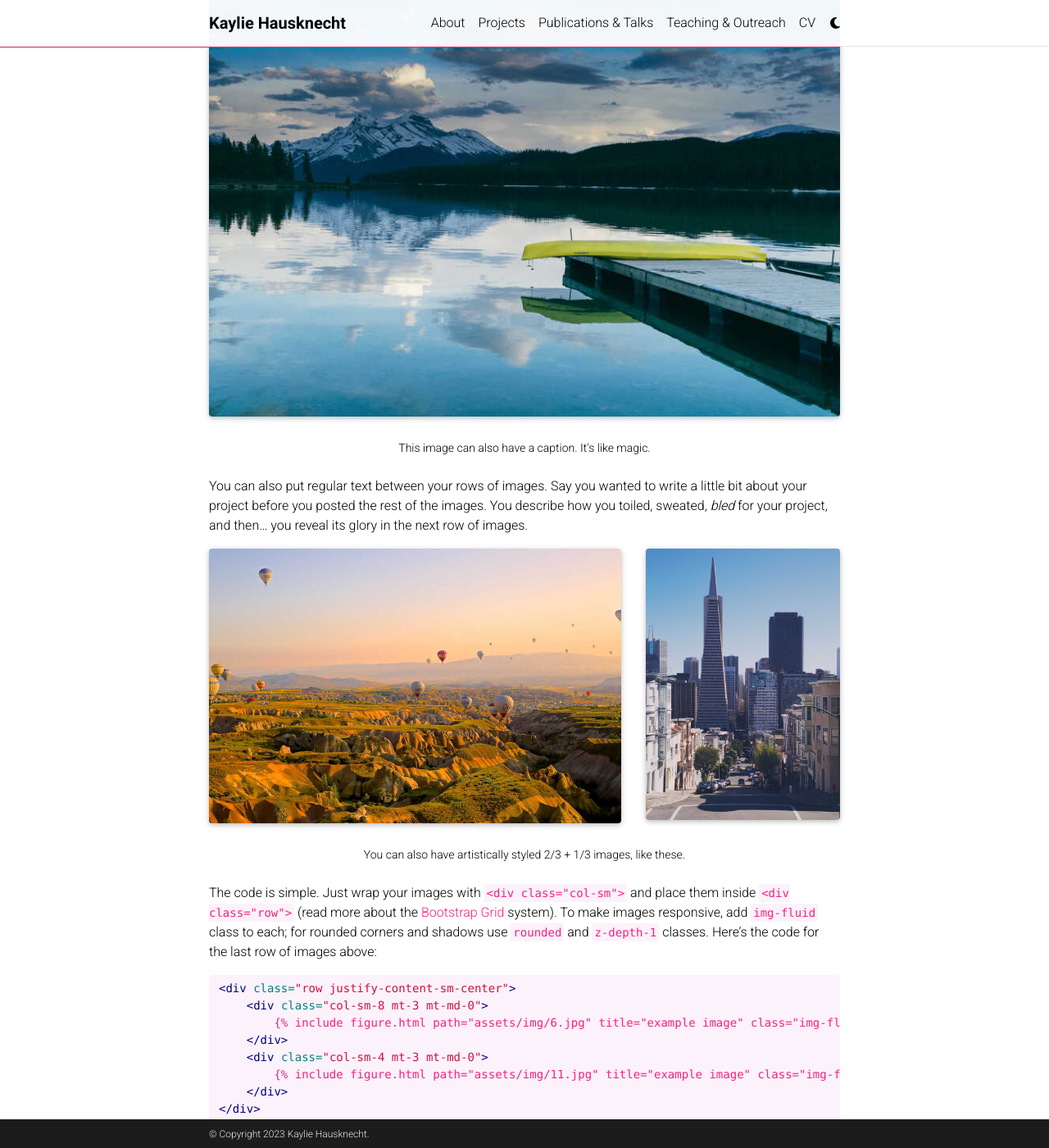
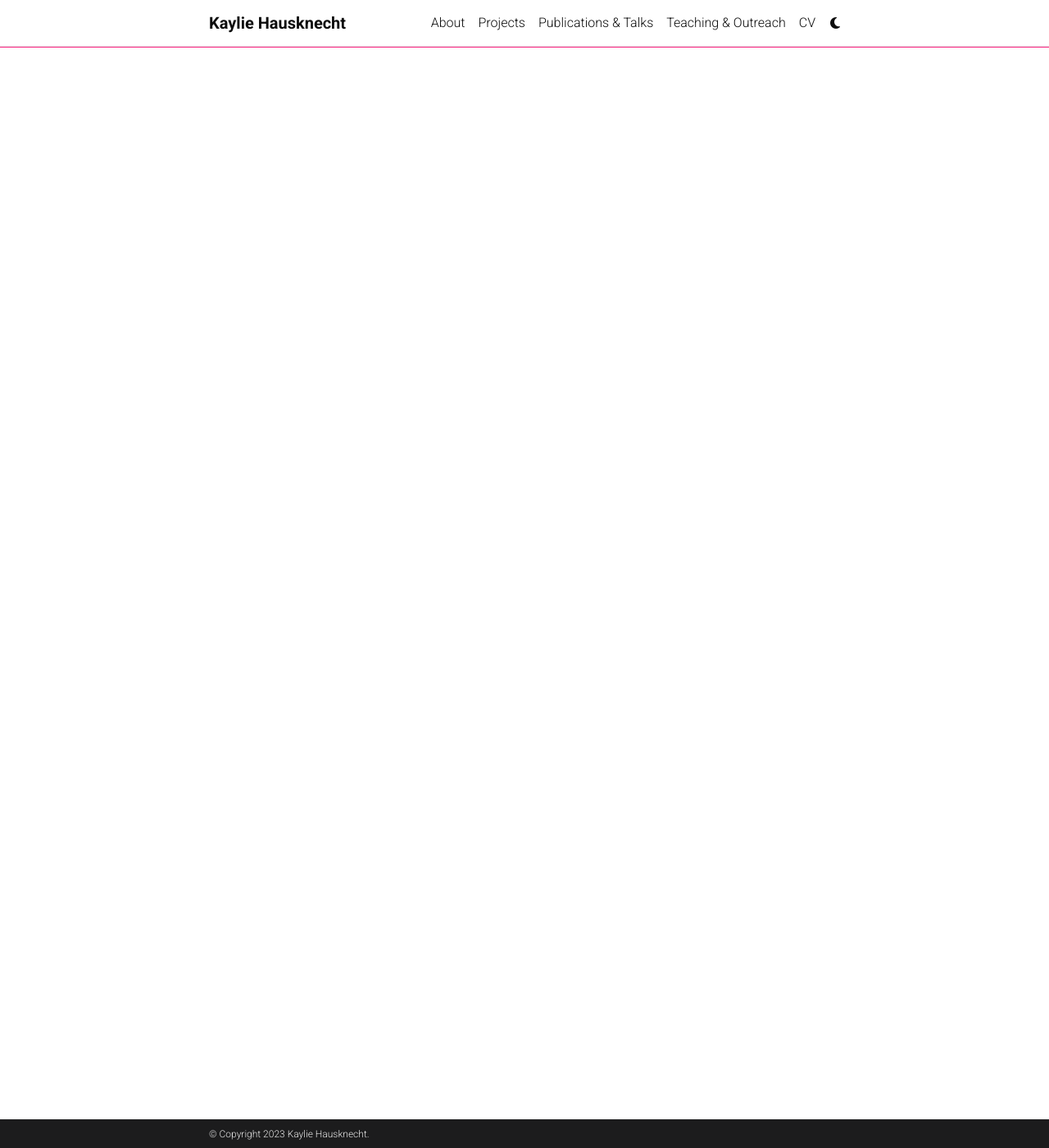
Before and after one commit to kayliehausknecht/kayliehausknecht.github.io, a Jekyll site: the page built from _projects/2_project.md, in a window 1280 px wide and 1400 px high, scrolled down 777 px. Shown: the whole window at 82% size. Built offline with Jekyll 4.4.1, drawn with Linux system fonts in a browser that asks for light colours; full-size pictures stand in for the smaller copies a plugin makes; comment, search, counter and statistics services are not loaded; a style sheet for code colours, icons or effects is not loaded; some of the changed text lies outside the part shown.

Commit message:
Update 2_project.md

````diff
--- a/_projects/2_project.md
+++ b/_projects/2_project.md
@@ -7,75 +7,3 @@
 category: work
 giscus_comments: true
 ---
-
-Every project has a beautiful feature showcase page.
-It's easy to include images in a flexible 3-column grid format.
-Make your photos 1/3, 2/3, or full width.
-
-To give your project a background in the portfolio page, just add the img tag to the front matter like so:
-
-    ---
-    layout: page
-    title: project
-    description: a project with a background image
-    img: /assets/img/12.jpg
-    ---
-
-<div class="row">
-    <div class="col-sm mt-3 mt-md-0">
-        {% include figure.html path="assets/img/1.jpg" title="example image" class="img-fluid rounded z-depth-1" %}
-    </div>
-    <div class="col-sm mt-3 mt-md-0">
-        {% include figure.html path="assets/img/3.jpg" title="example image" class="img-fluid rounded z-depth-1" %}
-    </div>
-    <div class="col-sm mt-3 mt-md-0">
-        {% include figure.html path="assets/img/5.jpg" title="example image" class="img-fluid rounded z-depth-1" %}
-    </div>
-</div>
-<div class="caption">
-    Caption photos easily. On the left, a road goes through a tunnel. Middle, leaves artistically fall in a hipster photoshoot. Right, in another hipster photoshoot, a lumberjack grasps a handful of pine needles.
-</div>
-<div class="row">
-    <div class="col-sm mt-3 mt-md-0">
-        {% include figure.html path="assets/img/5.jpg" title="example image" class="img-fluid rounded z-depth-1" %}
-    </div>
-</div>
-<div class="caption">
-    This image can also have a caption. It's like magic.
-</div>
-
-You can also put regular text between your rows of images.
-Say you wanted to write a little bit about your project before you posted the rest of the images.
-You describe how you toiled, sweated, *bled* for your project, and then... you reveal its glory in the next row of images.
-
-
-<div class="row justify-content-sm-center">
-    <div class="col-sm-8 mt-3 mt-md-0">
-        {% include figure.html path="assets/img/6.jpg" title="example image" class="img-fluid rounded z-depth-1" %}
-    </div>
-    <div class="col-sm-4 mt-3 mt-md-0">
-        {% include figure.html path="assets/img/11.jpg" title="example image" class="img-fluid rounded z-depth-1" %}
-    </div>
-</div>
-<div class="caption">
-    You can also have artistically styled 2/3 + 1/3 images, like these.
-</div>
-
-
-The code is simple.
-Just wrap your images with `<div class="col-sm">` and place them inside `<div class="row">` (read more about the <a href="https://getbootstrap.com/docs/4.4/layout/grid/">Bootstrap Grid</a> system).
-To make images responsive, add `img-fluid` class to each; for rounded corners and shadows use `rounded` and `z-depth-1` classes.
-Here's the code for the last row of images above:
-
-{% raw %}
-```html
-<div class="row justify-content-sm-center">
-    <div class="col-sm-8 mt-3 mt-md-0">
-        {% include figure.html path="assets/img/6.jpg" title="example image" class="img-fluid rounded z-depth-1" %}
-    </div>
-    <div class="col-sm-4 mt-3 mt-md-0">
-        {% include figure.html path="assets/img/11.jpg" title="example image" class="img-fluid rounded z-depth-1" %}
-    </div>
-</div>
-```
-{% endraw %}
````
